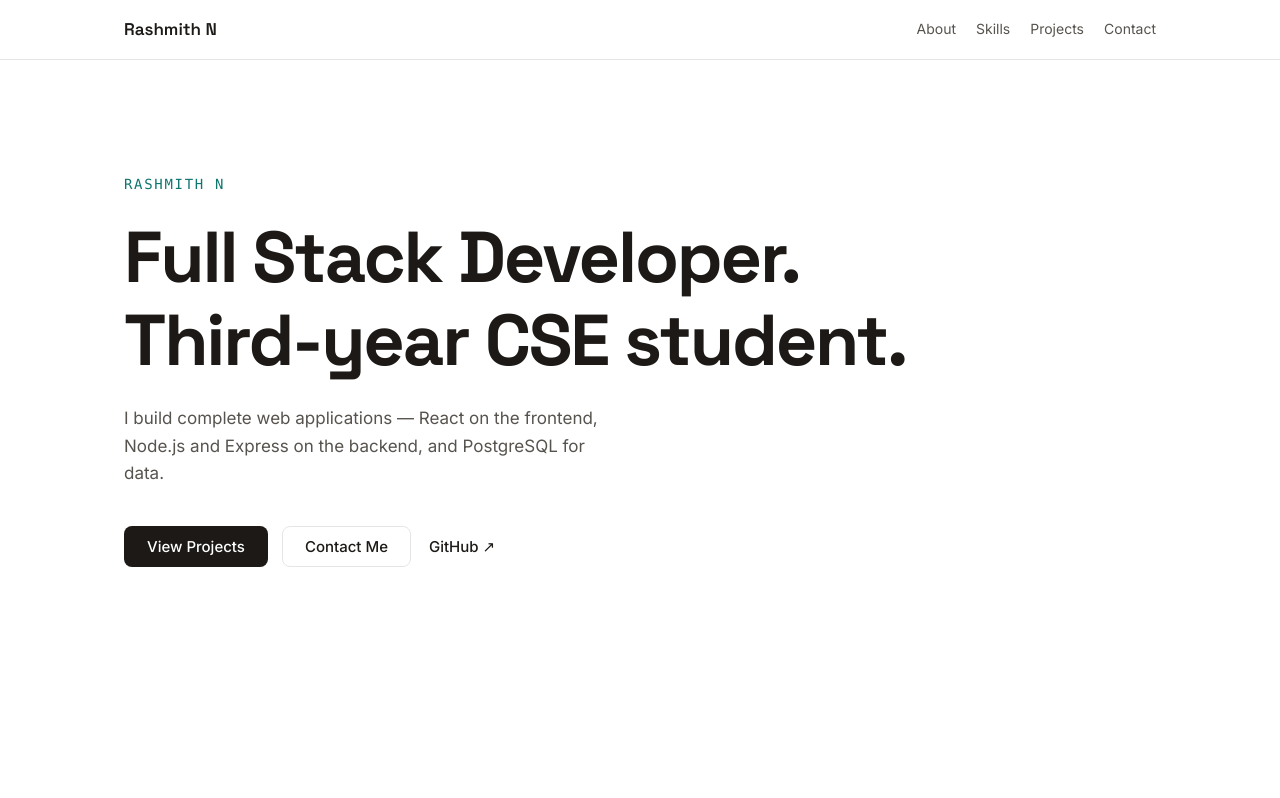
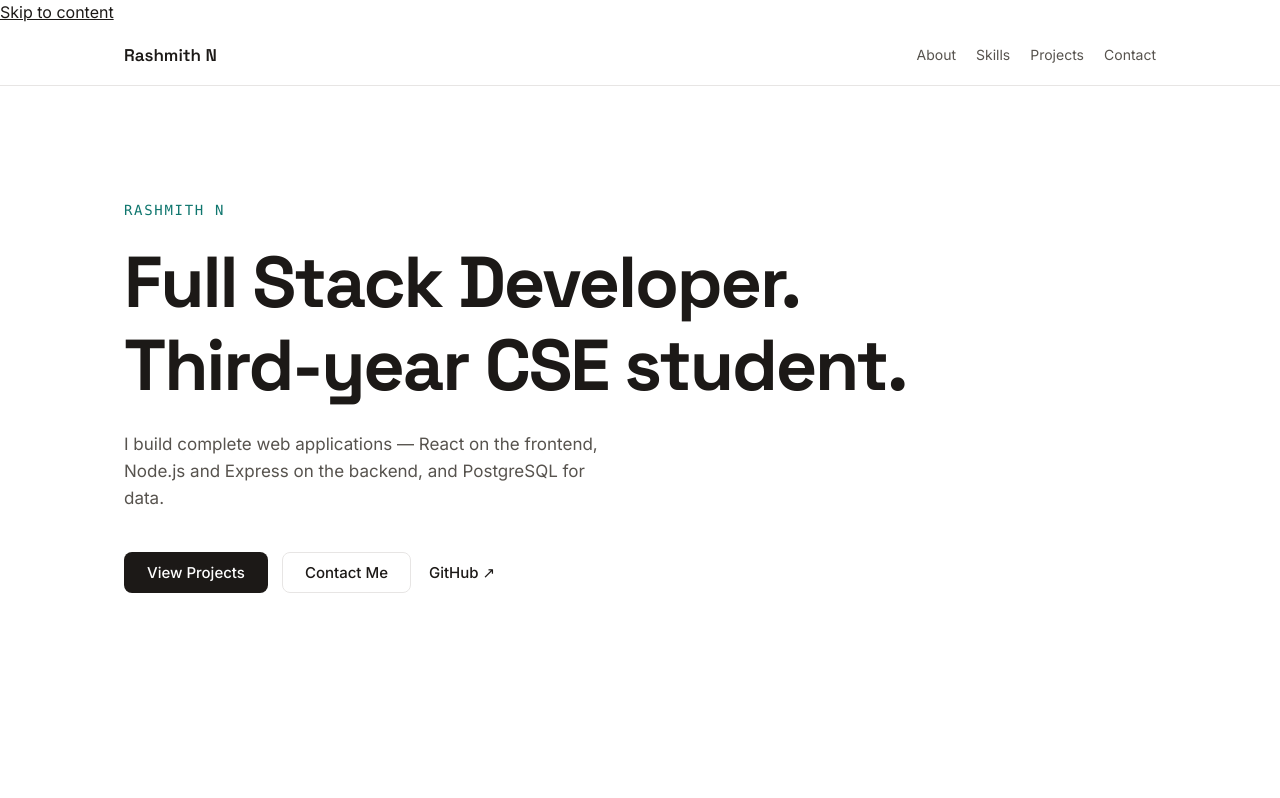
Before and after one commit to Rashmith-N/portfolio, a React (Vite) app in the folder frontend/: page / in a window 1280 px wide. Shown: the top 798 px of the page. Built offline with nearby package versions, Linux system fonts and the light colour scheme; no server answers.

Commit message:
Update Navbar.jsx

```diff
--- a/frontend/src/components/Navbar.jsx
+++ b/frontend/src/components/Navbar.jsx
@@ -7,6 +7,8 @@ const links = [
 
 export default function Navbar() {
   return (
+    <>
+      <a className="skip-link" href="#main">Skip to content</a>
       <header className="navbar" id="top">
         <div className="container navbar-inner">
           <a href="#top" className="navbar-brand">Rashmith N</a>
@@ -19,5 +21,6 @@ export default function Navbar() {
           </nav>
         </div>
       </header>
+    </>
   )
 }
```
Lines whose indentation alone changed are shown as unchanged.
